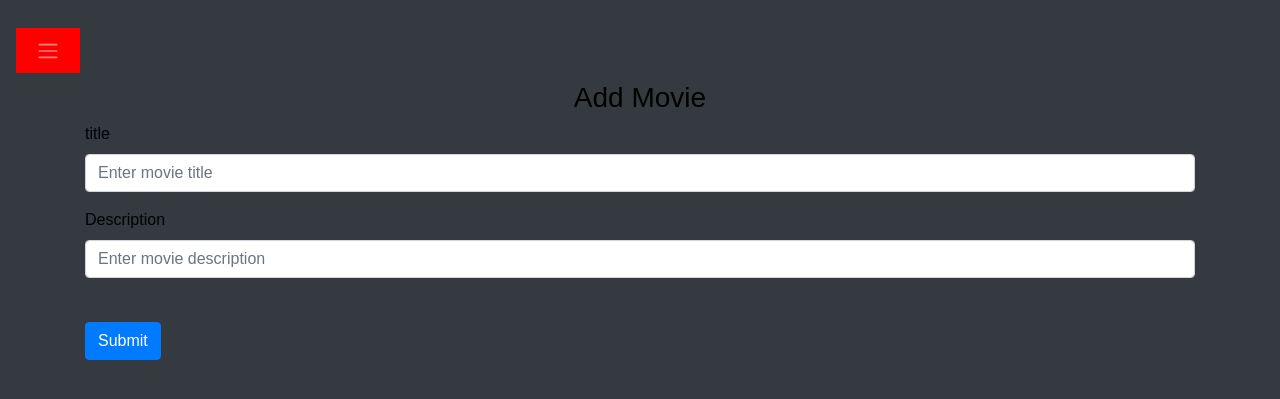
After one commit to sreyesav/lottery, a Flask app: page /dbadder in a window 1280 px wide. The commit adds this page. Shown: the top 399 px of the page. Run offline with Flask 3, Linux system fonts and the light colour scheme; some libraries are stand-ins or nearby versions.

Commit message:
movie adder page on the second movie of home page

```diff
--- /dev/null
+++ b/website/templates/dbadder.html
@@ -0,0 +1,28 @@
+{% extends "base.html" %} {% block title %}Sign Up{% endblock %}
+
+{% block content %}
+<form method="POST">
+    <h3 align="center">Add Movie</h3>
+    <div class="form-group">
+        <label for="title">title</label>
+        <input
+            type="text"
+            class="form-control"
+            id="title"
+            name="title"
+            placeholder="Enter movie title"
+        />
+    </div>
+    <div class="form-group">
+        <label for="description">Description</label>
+        <input
+            type="text"
+            class="form-control"
+            id="description"
+            name="description"
+            placeholder="Enter movie description"
+        />
+    <br />
+    <button type="submit" class="btn btn-primary">Submit</button>
+</form>
+{% endblock %}
--- a/website/templates/home.html
+++ b/website/templates/home.html
@@ -28,7 +28,7 @@
           <img src="https://via.placeholder.com/260x260" alt="Movie Poster">
           <div class="movie-info">
             <h2>Movie Title 2</h2>
-            <a href="/admin"><button>Get Tickets</button></a>
+            <a href="/dbadder"><button>Get Tickets</button></a>
           </div>
         </section>
 
--- a/website/views.py
+++ b/website/views.py
@@ -1,7 +1,6 @@
 from flask import Blueprint, render_template, request, flash, jsonify
-from sqlalchemy import func
 from flask_login import login_required, current_user
-from .models import Note, TicketSales
+from .models import Note, TicketSales, Movie
 from . import db
 import json
 #import qrcode
@@ -9,6 +8,16 @@ import json
 #from flask_mail import Message
 
 views = Blueprint('views', __name__)
+
+@views.route('/dbadder',methods=['POST','GET'])
+def adder():
+    if request.method == 'POST':
+        title = request.form.get('title')
+        description = request.form.get('description')
+        new_movie = Movie(title=title, description=description)
+        db.session.add(new_movie)
+        db.session.commit()
+    return render_template('dbadder.html', user=current_user)
 
 @views.route('/edit', methods=['POST','GET'])
 def edit():
```
Also changed, not shown: website/__init__.py (+4 -6 lines), website/database.db.
